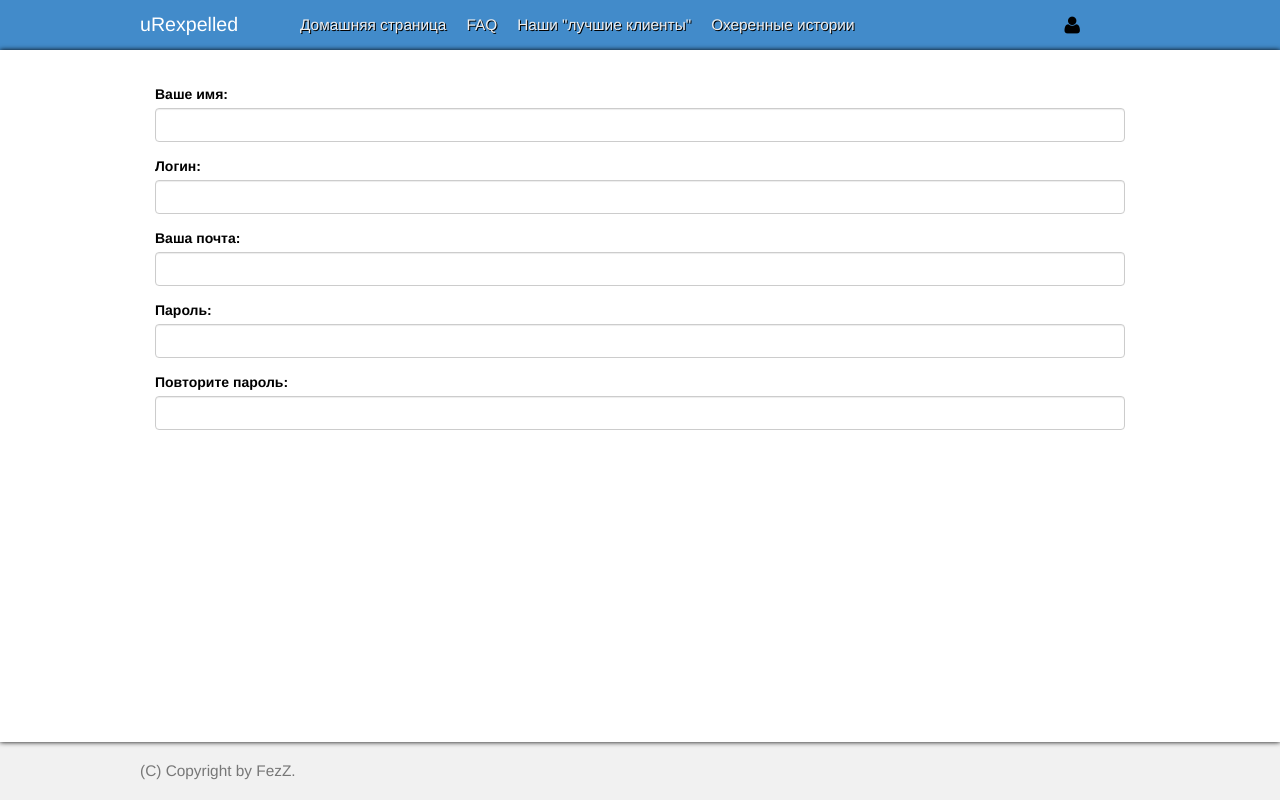
After one commit to FezZHD/uRexpelled, a PHP site: page /registration.php in a window 1280 px wide. The commit adds this page. Run offline with PHP 8.4, Linux system fonts and the light colour scheme.

Commit message:
adding registration form

```diff
--- /dev/null
+++ b/phpWorking/printRegistration.php
@@ -0,0 +1,42 @@
+<?php
+
+
+include_once('parse_class.php');
+
+$parse->get_tpl('templates/template.tpl');
+
+$parse->set_tpl('{MENU_SELECTED}',
+'<li><a href="index.php">Домашняя страница</a></li>
+<li><a href="faq.php">FAQ</a></li>
+<li><a href="top.php">Наши "лучшие клиенты"</a></li>
+<li><a href="story.php">Охеренные истории</a></li>');
+
+$parse->set_tpl('{CONTENT}',
+'<form>
+  <div class="modal-body">
+  <div class="form-group">
+    <label for="recipient-name" class="control-label">Ваше имя:</label>
+    <input type="text" class="form-control" id="login">
+  </div>
+      <div class="form-group">
+        <label for="recipient-name" class="control-label">Логин:</label>
+        <input type="text" class="form-control" id="login">
+      </div>
+      <div class="form-group">
+        <label for="recipient-name" class="control-label">Ваша почта:</label>
+        <input type="text" class="form-control" id="login">
+      </div>
+      <div class="form-group">
+        <label for="recipient-name" class="control-label">Пароль:</label>
+        <input class="form-control" id="password" type="password">
+      </div>
+      <div class="form-group">
+        <label for="recipient-name" class="control-label">Повторите пароль:</label>
+        <input class="form-control" id="repeat_password" type="password">
+      </div>
+  </div>
+  </form>');
+
+$parse->tpl_parse();
+
+$result = $parse->template;
--- /dev/null
+++ b/registration.php
@@ -0,0 +1,5 @@
+<?php
+
+include_once('phpWorking/printRegistration.php');
+
+print $result;
--- a/templates/template.tpl
+++ b/templates/template.tpl
@@ -29,25 +29,23 @@
                       <button type="button" class="close" data-dismiss="modal" aria-label="Close"><span aria-hidden="true">&times;</span></button>
                       <h4 class="modal-title" id="exampleModalLabel">Авторизация</h4>
                     </div>
+                    <form action="phpWorking/workingForm.php" method="POST">
                     <div class="modal-body">
-                      <form>
                         <div class="form-group">
                           <label for="recipient-name" class="control-label">Логин:</label>
-                          <input type="text" class="form-control" id="recipient-name">
+                          <input type="text" class="form-control" id="login">
                         </div>
                         <div class="form-group">
                           <label for="recipient-name" class="control-label">Пароль:</label>
-                          <input class="form-control" id="recipient-password" type="password">
+                          <input class="form-control" id="password" type="password">
                         </div>
-                      </form>
-                    </div>
-                    <form>
-                    <div class="modal-footer">
-                      <button type="button" class="btn btn-default">Регистрация</button>
-                      <button type="button" class="btn btn-default" data-dismiss="modal">Отмена</button>
-                      <button type="button" class="btn btn-primary">Вход</button>
                     </div>
                   </form>
+                    <div class="modal-footer">
+                      <input type="submit" id="registration" onClick="location.href='registration.php'" class="btn btn-default" value="Регистрация"></input>
+                      <button type="button" class="btn btn-default" data-dismiss="modal">Отмена</button>
+                      <input type="submit" id="login" value="Вход" class="btn btn-primary"></input>
+                    </div>
                   </div>
                 </div>
               </div>
```
Also changed, not shown: phpWorking/workingForm.php (added, +7 -0 lines).
